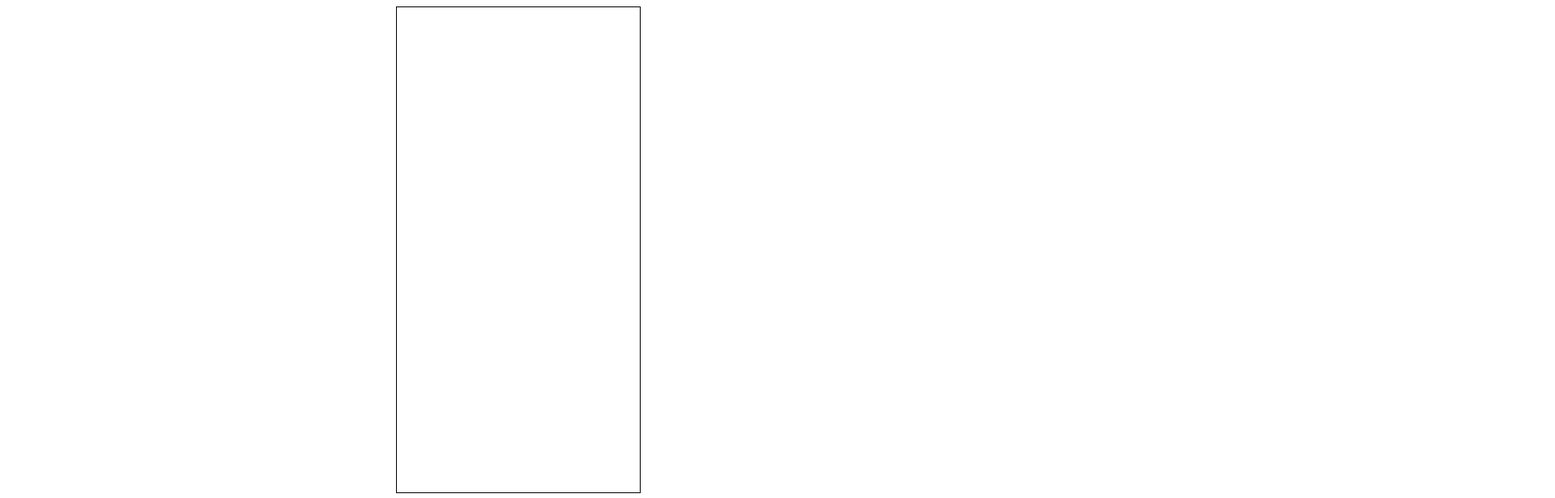
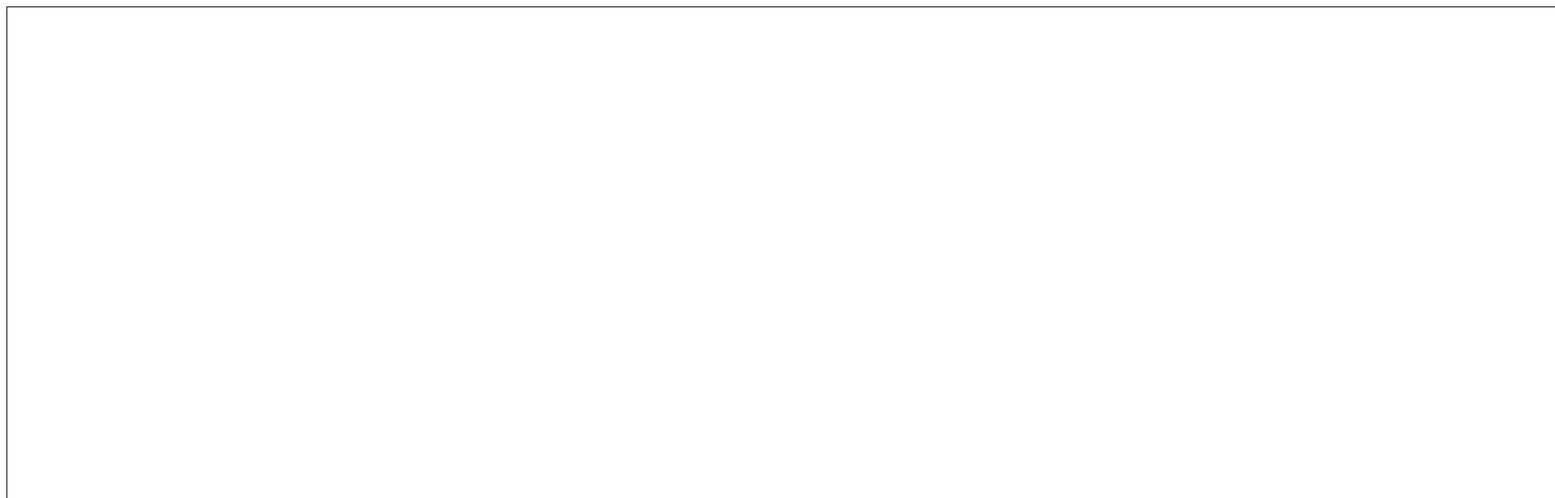
Before and after one commit to TomCom1234/GitHub-Branching, a plain HTML site: page canvas-tetris-master/index.html in a window 1280 px wide. Shown: the top 616 px of the page at 81% size, 1920 px wide, since content can reach past the window. Drawn offline with Linux system fonts and the light colour scheme.

Commit message:
Changed width and height

```diff
--- a/canvas-tetris-master/index.html
+++ b/canvas-tetris-master/index.html
@@ -6,7 +6,7 @@
     </head>
     <body>
         <audio id="clearsound" src="sound/pop.ogg" preload="auto"></audio>
-        <canvas width='300' height='600'></canvas>
+        <canvas width='1960' height='1080'></canvas>
         <button id="playbutton" onclick="playButtonClicked();">Play</button>
         <script src='js/tetris.js'></script>
         <script src='js/controller.js'></script>
```
